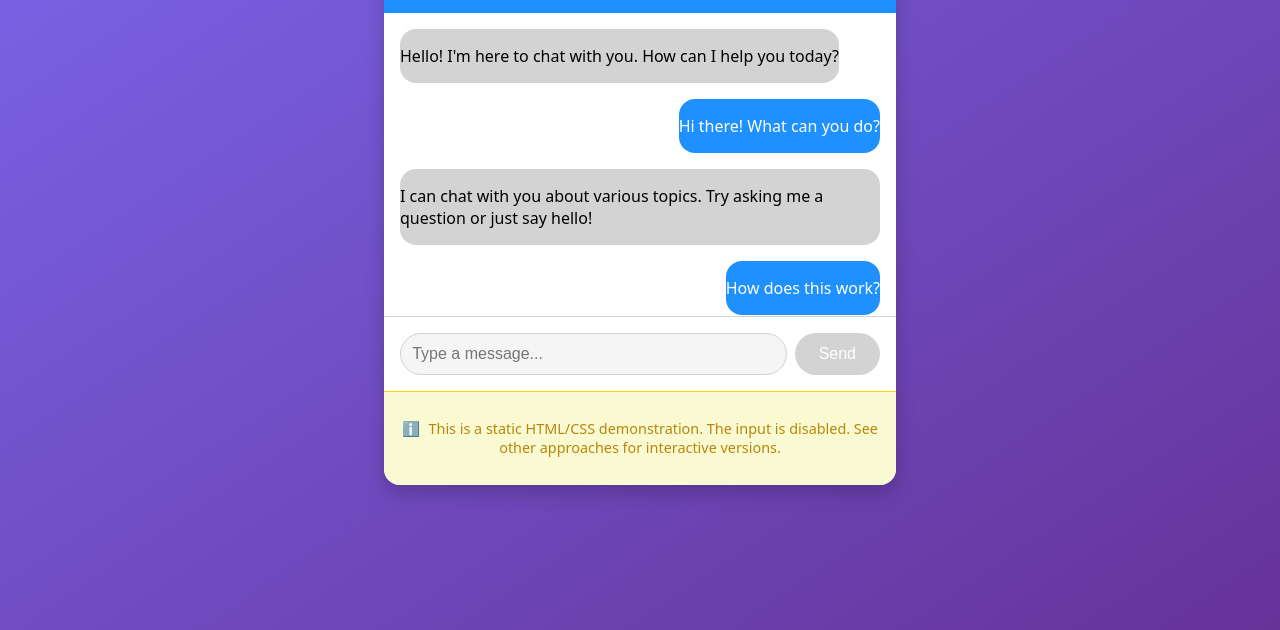
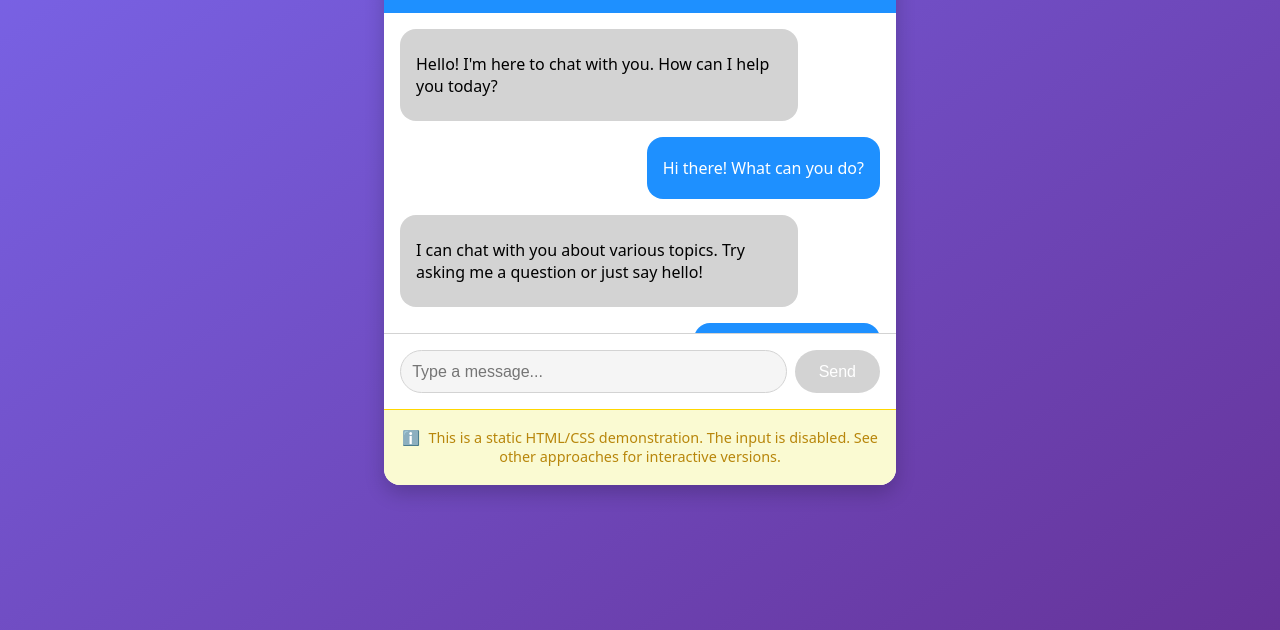
Before and after one commit to RoysHaynes/lab6-components, a plain HTML site: page chat-prototype-html-css/index.html in a window 1280 px wide. Shown: the part 221-851 px from the top of the page. Drawn offline with Linux system fonts and the light colour scheme.

Commit message:
Style: Final touch ups on prototype

```diff
--- a/chat-prototype-html-css/styles.css
+++ b/chat-prototype-html-css/styles.css
@@ -53,6 +53,9 @@ h1 {
     align-self: flex-start;
     background: lightgray;
     border-radius: 1rem;
+    max-width: 40ch;
+    padding: .5rem 1rem;
+    font-size: clamp(.5rem, 2vw, 1rem);
 }
 
 .user-messages {
@@ -60,7 +63,13 @@ h1 {
     background:dodgerblue;
     border-radius: 1rem;
     color: white;
+    max-width: 40ch;
+    padding: .25rem 1rem;
+    font-size: clamp(.5rem, 2vw, 1rem);
+
 }
+
+
 
 .chat-input {
     display: flex;
@@ -95,7 +104,7 @@ h1 {
     background: lightgoldenrodyellow;
     border-top: 0.1rem solid gold;
     font-size: 0.9rem;
-    padding: 0.8rem 1rem;
+    padding: 0.25rem 1rem;
     text-align: center;
     color: darkgoldenrod;
     border-bottom-left-radius: 1rem;
```
